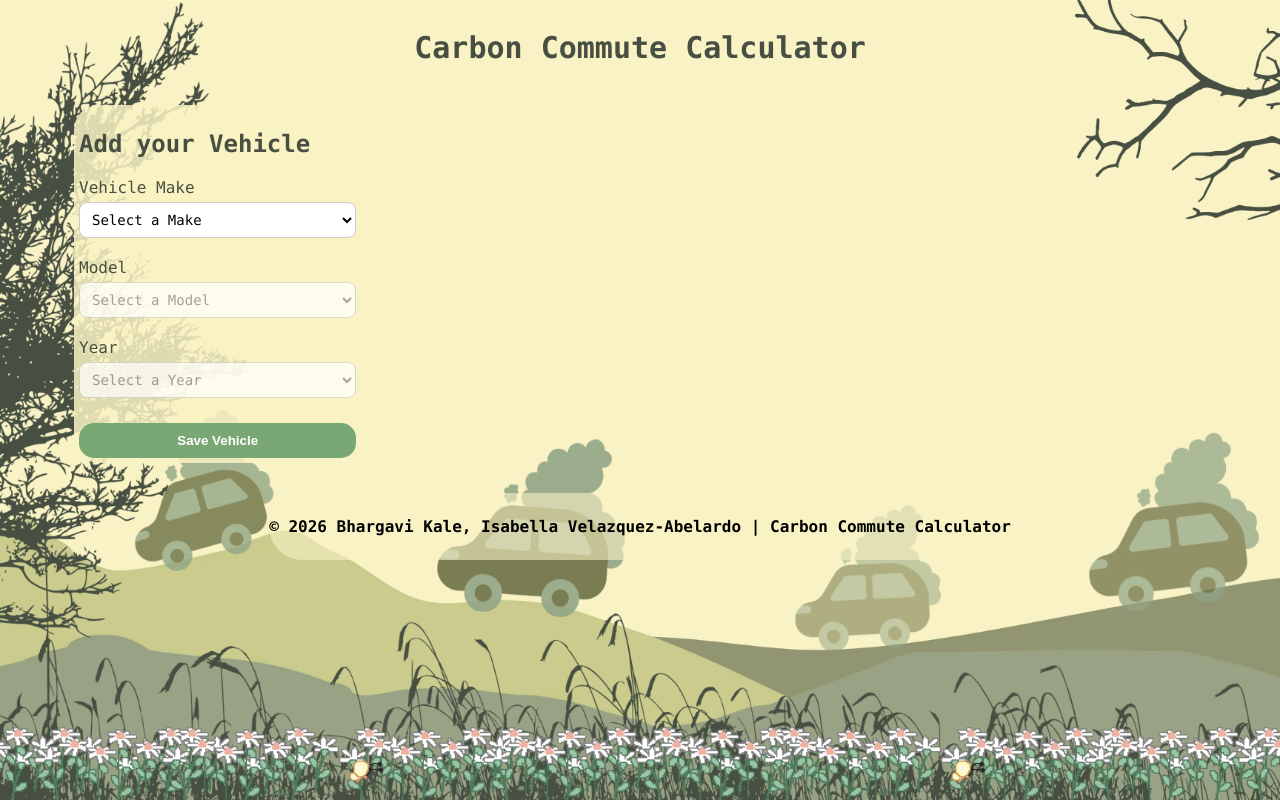
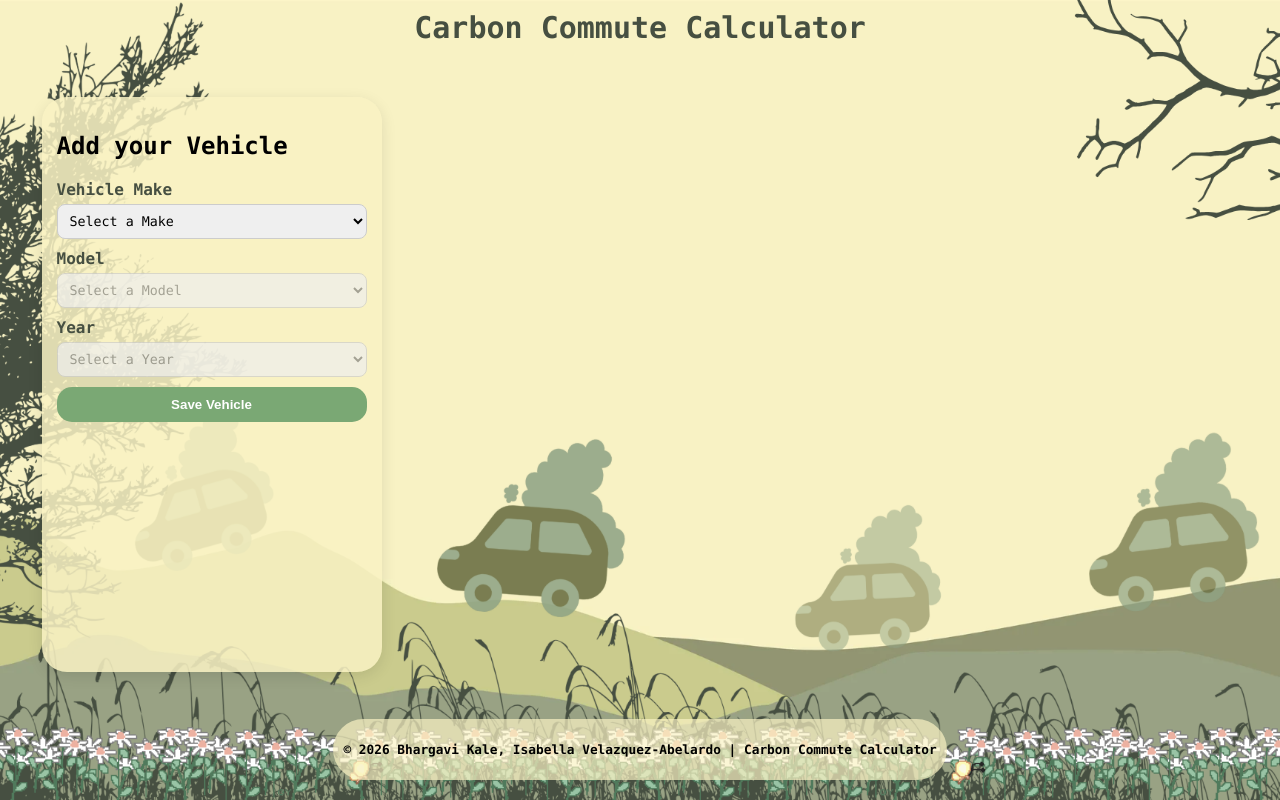
Before and after one commit to bhargavi-kale/carbon-emission-tracker, a Flask app: template templates/vehicle.html in a window 1280 px wide. Run offline with Flask 3, Linux system fonts and the light colour scheme; the template is opened without the code that fills it, so the values that code supplies are empty; parts of the project's set-up code (start-up, migrations or seed data) failed here and were passed over; some libraries are stand-ins or nearby versions.

Commit message:
Adjusted the layout of the home page

```diff
--- a/static/style.css
+++ b/static/style.css
@@ -4,125 +4,79 @@
     --accent-green-dark: #5e8c5a;
     --panel-bg: rgba(249, 242, 196, 0.85);
     --panel-radius: 25px;
-    --content-width: 90%;
-    --max-width: 1400px;
+    --content-width: 95%;
+    --max-width: 1500px;
 }
 
+* { box-sizing: border-box; }
+
+/* 1. VIEWPORT ENGINE - Prevents the global page scroll on laptops */
 body {
     margin: 0;
-    min-height: 100vh;
+    height: 100vh;
+    width: 100vw;
     display: flex;
     flex-direction: column;
-    overflow-x: hidden;
+    overflow: hidden;
     font-family: 'Consolas', monospace;
 }
 
-/* background image only differs by image; shared properties applied via attribute selector */
-body[class$="-bg"] {
-    background-size: cover;
-    background-position: center;
-    background-repeat: no-repeat;
+/* Original background images without any filters/blur */
+body.home-bg { background-image: url("/static/background.png"); background-size: cover; background-position: center; }
+body.vehicle-bg { background-image: url("/static/background2.png"); background-size: cover; background-position: center; }
+
+header { text-align: center; padding: 10px; flex-shrink: 0; }
+h1 { color: var(--primary-color); margin: 0; font-size: 30px; }
+
+main {
+    flex: 1;
+    display: flex;
+    align-items: center;
+    justify-content: center;
+    padding: 10px;
+    min-height: 0;
 }
 
-body.home-bg { background-image: url("/static/background.png"); }
-body.vehicle-bg { background-image: url("/static/background2.png"); }
-
-header {
-    text-align: center;
-    margin: 0 auto 0 auto;
-    padding: 10px;
-    width: 100%;
-}
-
-
-
-h1, h2 {
-    color: var(--primary-color);
-    font-family: inherit;
-}
-
-h1 { font-size: 30px; }
-h2 { font-size: 24px; }
-
-
-
-
-footer {
-    position: relative;
-    z-index: 1;
-    text-align: center;
-    margin: 20px auto;
-    padding: .5rem 0;
-    max-width: 900px;
-    color: #000000;
-    font-weight: bold;
-    background-color: rgba(249, 242, 196, 0.592);
-    border-radius: 45px;
-}
-
-
-
-.flowerfield {
-    content: "";
-    position: fixed;
-    left: 50%;
-    transform: translateX(-50%);
-    bottom: 0;
-    width: 100%;
-    height: 5rem;
-    background-image: url("/static/flowerfield.gif");
-    background-repeat: repeat-x;
-    background-position: center bottom;
-    background-size: contain;
-    z-index: -1;
-    pointer-events: none;
-}
-
-* {
-    box-sizing: border-box;
-}
-
-
+/* 2. ADJUSTED WIDTH GRID SYSTEM */
 .container {
     display: grid;
-    grid-template-columns: 1fr 2fr 0.8fr;
+    /* Fixed widths for side panels as previously adjusted, map takes the rest */
+    grid-template-columns: 340px 1fr 310px;
     gap: 20px;
     width: var(--content-width);
     max-width: var(--max-width);
-    margin: auto;
-    padding: 10px;
+    height: 90%;
+    margin: 0 auto;
 }
 
-
-
-
-.left-panel,
-.right-panel,
-.map-panel {
+/* Panels use your original background color and radius */
+.left-panel, .right-panel, .map-panel {
     background-color: var(--panel-bg);
     border-radius: var(--panel-radius);
-    margin-top: 0;
-    padding: 5px;
+    padding: 15px;
+    box-shadow: 0 4px 15px rgba(0, 0, 0, 0.1);
 }
 
-#map {
-    width: 100%;
-    height: 400px;
-    border-radius: 20px;
+.left-panel, .right-panel {
+    overflow-y: auto; /* Internal scrolling if the form is tall */
 }
 
-/* form controls: inputs, selects, textareas share styles */
-input,
-select,
-textarea {
-    font-family: inherit;
-    font-size: 14px;
+.map-panel {
+    display: flex;
+    flex-direction: column;
+}
+
+#map { flex: 1; width: 100%; min-height: 300px; border-radius: 20px; }
+
+/* 3. FORM ELEMENTS - Original Styles */
+label { display: block; font-weight: bold; margin-bottom: 5px; color: var(--primary-color); }
+input, select {
     width: 100%;
     padding: 8px;
     margin-bottom: 10px;
+    border: 1px solid #ccc;
     border-radius: 8px;
-    border: 1px solid #ccc;
-    box-sizing: border-box;
+    font-family: inherit;
 }
 
 button {
@@ -134,82 +88,65 @@ button {
     color: white;
     font-weight: bold;
     cursor: pointer;
-    margin-top: 10px;
+}
+button:hover { background-color: var(--accent-green-dark); }
+
+.add-vehicle {
+    background: transparent !important;
+    color: var(--accent-green) !important;
+    border: 2px solid var(--accent-green) !important;
+    margin-top: 10px !important;
 }
 
-button:hover { background-color: var(--accent-green-dark); }
-
-.right-panel { display: flex; justify-content: center; align-items: center; }
-
-
-.alert {
-    padding: 15px;
-    margin-bottom: 20px;
-    border: 1px solid transparent;
-    border-radius: 4px;
-}
-.alert-info {
-    color: #17a02c;
-    background-color: #d9edf7;
-    border-color: #bce5ff;
+/* 4. FOOTER & DECORATION */
+.flowerfield {
+    position: fixed;
+    bottom: 0;
+    left: 50%;
+    transform: translateX(-50%);
+    width: 100%;
+    height: 5rem;
+    background-image: url("/static/flowerfield.gif");
+    background-repeat: repeat-x;
+    background-position: center bottom;
+    background-size: contain;
+    z-index: 1;
+    pointer-events: none;
 }
 
-.alert-success {
-    color: #3c763d;
-    background-color: #dff0d8;
-    border-color: #d6e9c6;
+footer {
+    padding: 10px;
+    text-align: center;
+    font-size: 0.8rem;
+    color: #000;
+    font-weight: bold;
+    background-color: rgba(249, 242, 196, 0.7); /* Original footer bg */
+    border-radius: 45px;
+    width: fit-content;
+    margin: 5px auto 20px auto;
+    position: relative;
+    z-index: 2;
 }
 
-.alert-danger {
-    color: #07572f;
-    background-color: #f2dede;
-    border-color: #ebccd1;
-}
-@media (max-width: 900px) {
+/* 5. TABLET RESPONSIVENESS (Mid-size) */
+@media (max-width: 1200px) and (min-width: 769px) {
     .container {
-        grid-template-columns: 1fr;
+        grid-template-columns: 1fr 1fr;
+        grid-template-rows: auto 1fr;
+        height: 95%;
     }
-
-    #map {
-        height: 300px;
-    }
-
+    .map-panel { grid-column: span 2; height: 400px; }
 }
 
-.trip-form,
-.vehicle-form { font-family: inherit; }
-
-/* labels for forms */
-.trip-form label,
-.vehicle-form label {
-    font-size: 15px;
-    color: var(--primary-color);
-    display: block;
-    margin-top: 5px;
+/* 6. MOBILE RESPONSIVENESS (Phones) */
+@media (max-width: 768px) {
+    body { overflow-y: auto; height: auto; }
+    .container {
+        display: flex;
+        flex-direction: column;
+        height: auto;
+        padding-bottom: 80px;
+    }
+    .map-panel { order: -1; height: 350px; flex-shrink: 0; }
+    #map { height: 100%; }
 }
-
-/* small tweaks specific to vehicle form */
-.vehicle-form label { margin-top: 10px; font-size: 16px; }
-.vehicle-form select { margin-top: 5px; margin-bottom: 10px; background-color: white; }
-.vehicle-form button { margin-top: 15px; }
-
-
-
-.calculation-results {
-    margin-top: 10px;
-    padding: 5px;
-    background-color: rgba(255, 255, 255, 0.85);
-    border-radius: 15px;
-    box-shadow: 0 0 10px rgba(0,0,0,0.1);
-}
-
-.calculation-results h3 {
-    margin-bottom: 10px;
-    color: #464f41;
-}
-
-.calculation-results p {
-    margin: 5px 0;
-    font-size: 15px;
-    color: #333;
-}
```
